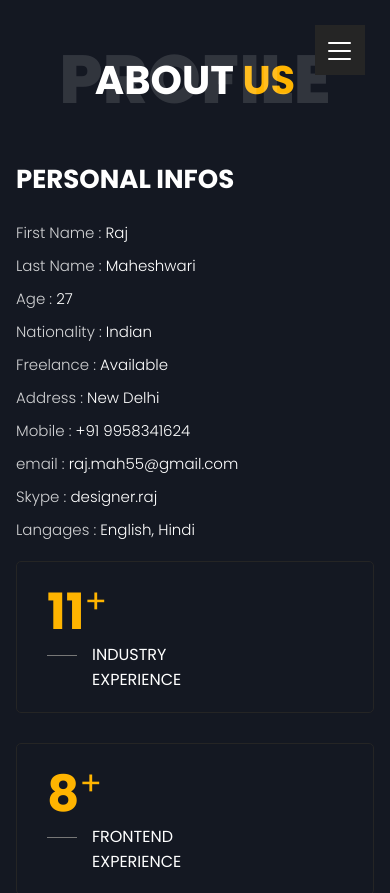
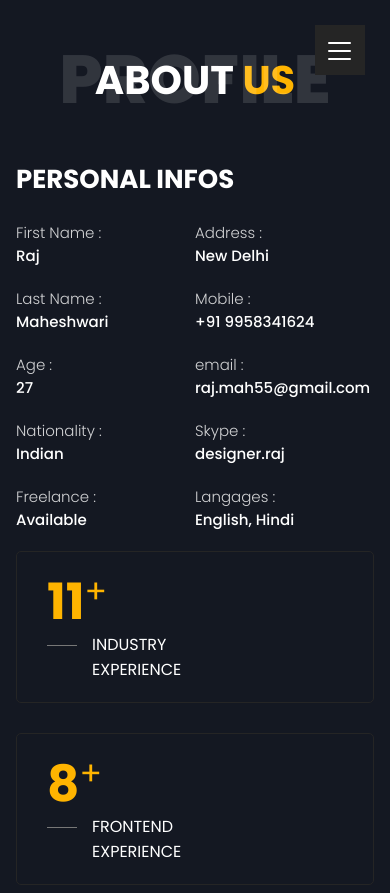
Before and after one commit to codesupports/rajmaheshwari, a React (Vite) app: page /#/About in a window 390 px wide. Shown: the top 893 px of the page. Built offline with nearby package versions, Linux system fonts and the light colour scheme; a web font is replaced by a local one.

Commit message:
forth commit

```diff
--- a/src/AboutUs/AboutUs.jsx
+++ b/src/AboutUs/AboutUs.jsx
@@ -30,7 +30,7 @@ const AboutUs = () => {
                                 <span>Freelance  :</span> <span>Available</span>
                             </div>
                         </div>
-                        <div className='basic-1'>
+
                         <div className='basic-1'>
                             <div>
                                 <span>Address  :</span> <span>New Delhi</span>
@@ -48,7 +48,7 @@ const AboutUs = () => {
                                 <span>Langages   :</span> <span>English, Hindi</span>
                             </div>
                         </div>
-                        </div>
+
                     </div>
                 </div>
                 <div className='aboutus__right d-flex flex-wrap width-50'>
--- a/src/AboutUs/AboutUs.scss
+++ b/src/AboutUs/AboutUs.scss
@@ -330,13 +330,32 @@
         width: 100% !important;
     }
 
+    .aboutus__block .aboutus__left .persoanl__info {
+        .basic-1 {
+            width: 50%;
+            float: left;
+
+            div {
+                padding-bottom: 20px !important;
+
+                span {
+                    display: block;
+
+                    &:last-child {
+                        font-weight: 500;
+                    }
+                }
+            }
+        }
+    }
+
     .aboutus__right.width-50 {
         .width-50 {
             width: 100% !important;
             padding: 0;
         }
 
-        ;
+
     }
 
     .persoanl__info.d-flex {
--- a/src/Home.jsx
+++ b/src/Home.jsx
@@ -25,17 +25,8 @@ const Home = () => {
                     </div>
                     <div className="pannel__right">
                         <h1>Raj Maheshwari</h1>
-                        <h2 className='designation'><span className='spin'></span> <span> Developer</span>
-                            {/* <b>
-                      <div class="innerIam">
-                        <span>Frontend Developer</span>
-                        <span>ReactJs Developer</span>
-                        <span>UI Developer</span>
-                      </div>
-                    </b>
-                    <p>Frontend</p> */}
-                        </h2>
-                        <p>I’m experienced Frontend ReactJs Developer/UI Developer with over 8 years of expertise in building high performance, responsive web application.</p>
+                        <h2 className='designation'><span className='spin'></span> <span> Developer</span></h2>
+                        <p>I am an experienced Frontend React.js Developer with over 8 years of expertise in creating responsive and high-performance web applications. My proficiency in React.js, combined with deep knowledge of state management tools like Redux and hooks, allows me to build scalable, maintainable, and optimized user interfaces. I am passionate about leveraging the latest frontend technologies to deliver exceptional user experiences.</p>
                         <Link to="/About" className='more'>MORE ABOUT ME</Link>
                         <div className="social-icon">
                             <span>
--- a/src/app.scss
+++ b/src/app.scss
@@ -233,9 +233,9 @@
 
 }
 
-// .spin {
-//     color: red;
-// }
+.spin {
+    display: inline-block;
+}
 
 .spin:after {
     content: "";
```
Lines whose indentation alone changed are shown as unchanged.
